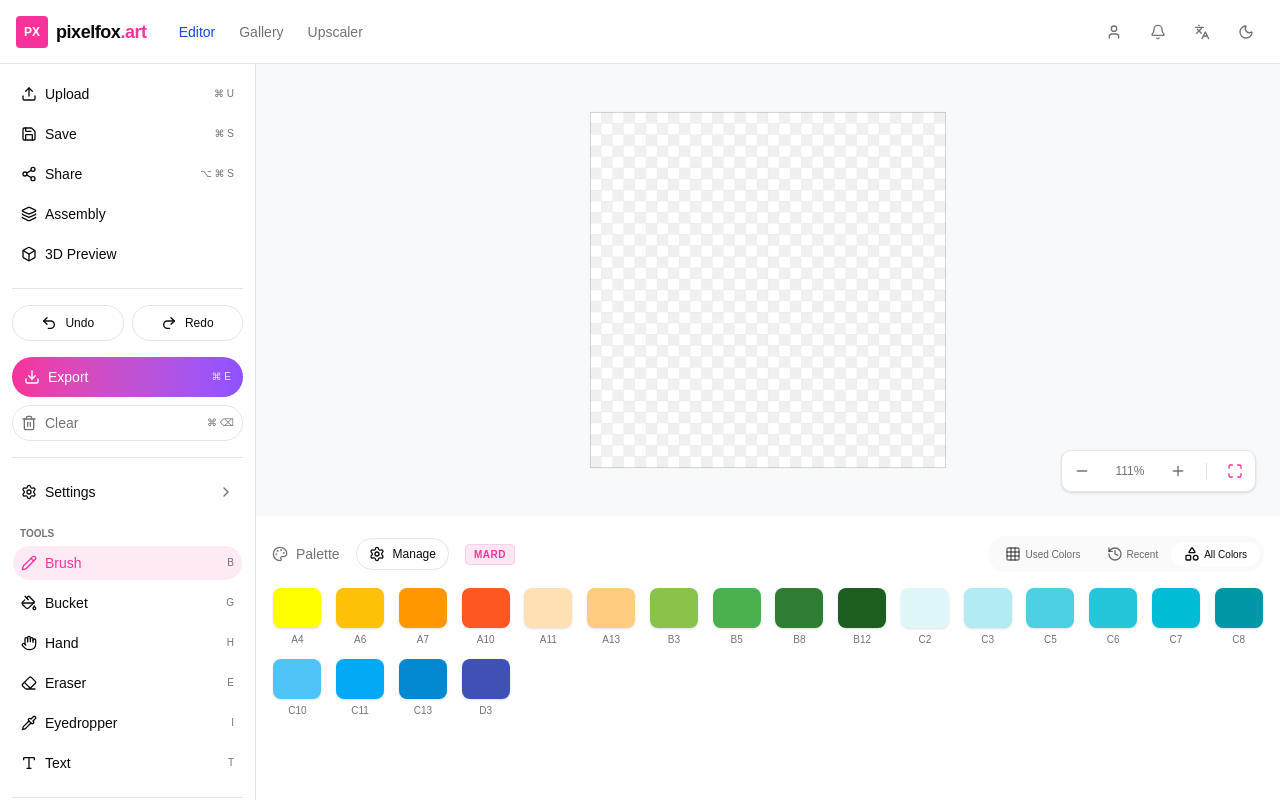
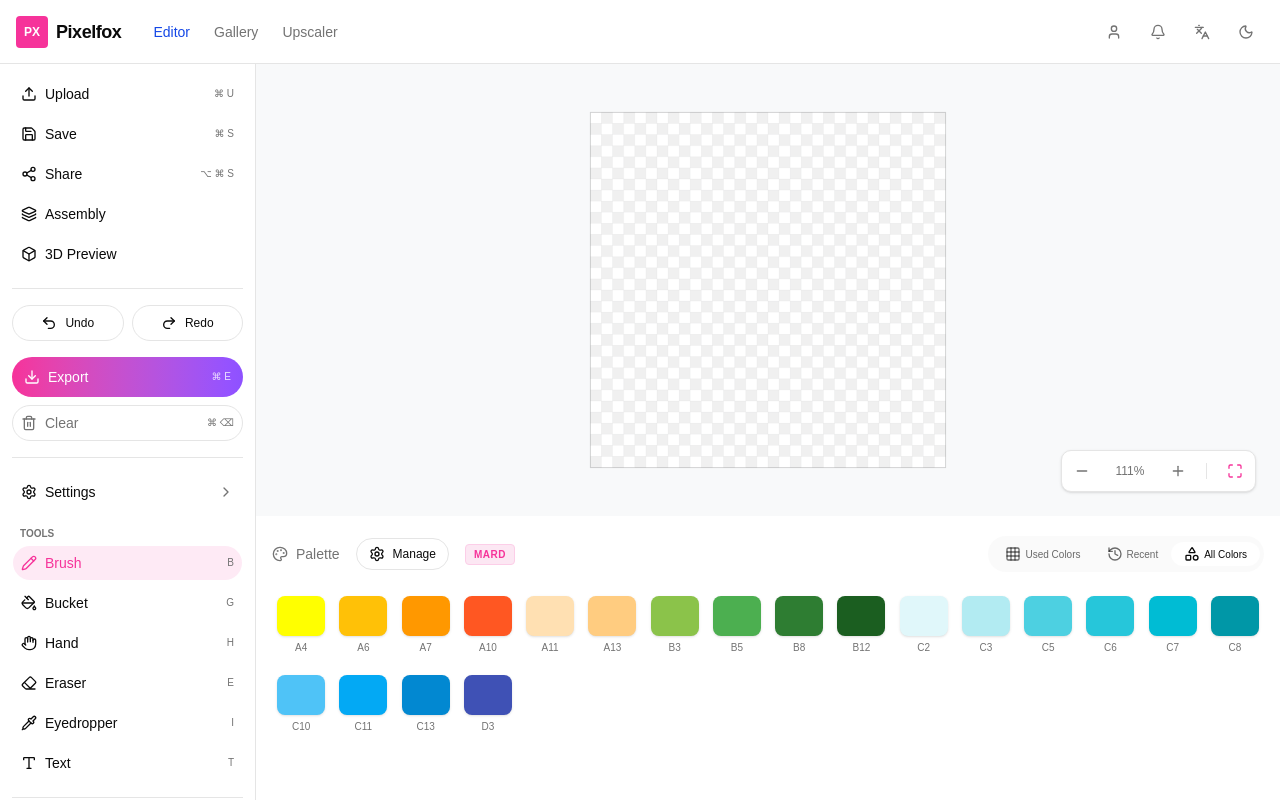
Before and after one commit to alicefung007/pixelfox-frontend, a React (Vite) app: page / in a window 1280 px wide. Built offline with nearby package versions, Linux system fonts and the light colour scheme.

Commit message:
fix: update branding and improve palette grid padding
- Change navbar brand name from 'pixelfox.art' to 'Pixelfox'
- Add padding to palette grid container for better spacing

```diff
--- a/src/components/layout/Navbar.tsx
+++ b/src/components/layout/Navbar.tsx
@@ -45,7 +45,7 @@ export default function Navbar() {
       <div className="flex items-center gap-8">
         <div className="flex items-center gap-2">
           <div className="w-8 h-8 bg-pink-500 rounded flex items-center justify-center text-white font-bold text-xs">PX</div>
-          <span className="font-bold text-lg tracking-tight">pixelfox<span className="text-pink-500">.art</span></span>
+          <span className="font-bold text-lg tracking-tight">Pixelfox</span>
         </div>
 
         <div className="hidden md:flex items-center gap-6">
--- a/src/components/palette/PalettePanel.tsx
+++ b/src/components/palette/PalettePanel.tsx
@@ -82,9 +82,9 @@ export default function PalettePanel() {
       </div>
 
       <ScrollArea className="flex-1">
-        <div className="grid grid-cols-[repeat(auto-fill,minmax(48px,1fr))] gap-3">
+        <div className="grid grid-cols-[repeat(auto-fill,minmax(48px,1fr))] gap-3 p-1">
           {visibleSwatches.map((swatch, i) => (
-            <div key={i} className="flex flex-col items-center gap-1 group">
+            <div key={i} className="flex flex-col items-center gap-1 group p-1">
               <button
                 className={`w-12 h-10 rounded-md shadow-sm transition-transform hover:scale-105 active:scale-95 relative ${
                   primaryColor === swatch.color ? "ring-2 ring-pink-500 ring-offset-2" : ""
```
